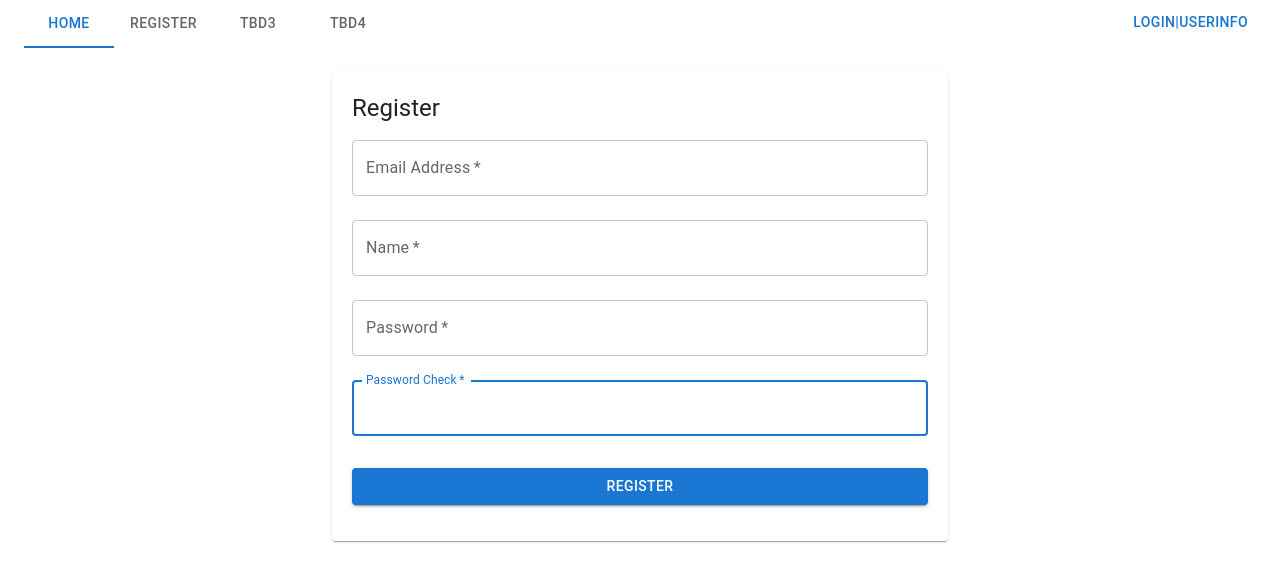
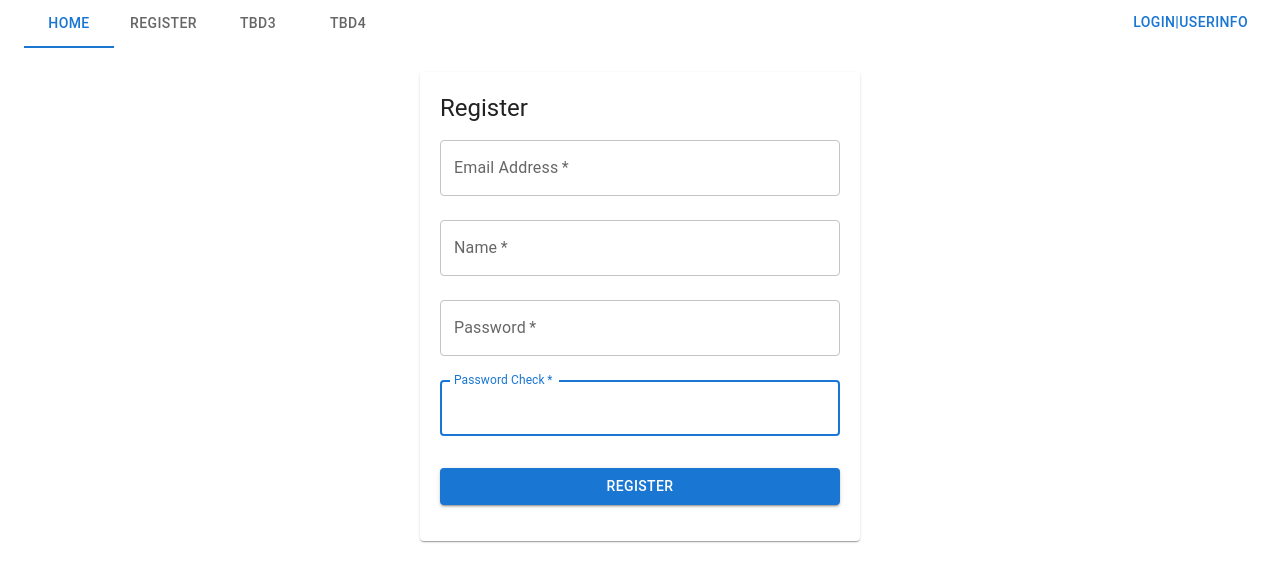
Before and after one commit to ohtaehyun/Readable-FrontEnd, a React (Create React App) app: page /register in a window 1280 px wide. Shown: the top 582 px of the page. Built offline with nearby package versions, Linux system fonts and the light colour scheme.

Commit message:
feat: css 수정

```diff
--- a/src/pages/RegisterPage.tsx
+++ b/src/pages/RegisterPage.tsx
@@ -74,7 +74,9 @@ const RegisterPage: React.FC = () => {
 };
 
 const CardStyle = {
-  padding: '20px'
+  padding: '20px',
+  maxWidth: '400px',
+  margin: 'auto'
 };
 
 export default RegisterPage;
```
